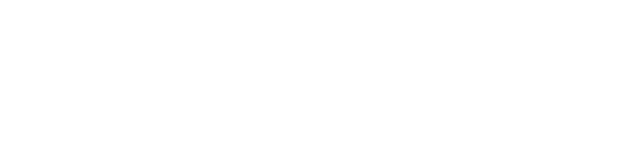
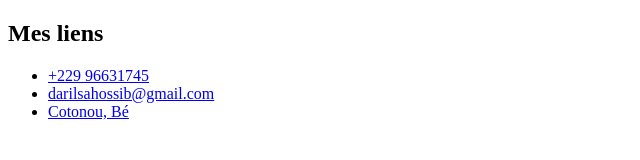
Before and after one commit to Brice-96/git-on-cv, a plain HTML site: page index.html in a window 1280 px wide. Shown: the whole page, without its empty margins (0-640 px from the left). Drawn offline with Linux system fonts and the light colour scheme.

Commit message:
Mise en place de la section associations

```diff
--- a/index.html
+++ b/index.html
@@ -7,6 +7,13 @@
     <title>Document</title>
 </head>
 <body>
-
+    <div class="associations">
+        <h2>Mes liens</h2>
+        <ul>
+            <li><a href="#">+229 96631745</a></li>
+            <li><a href="#">darilsahossib@gmail.com</a></li>
+            <li><a href="#">Cotonou, Bé</a></li>
+        </ul>
+    </div>
 </body>
 </html>
```
